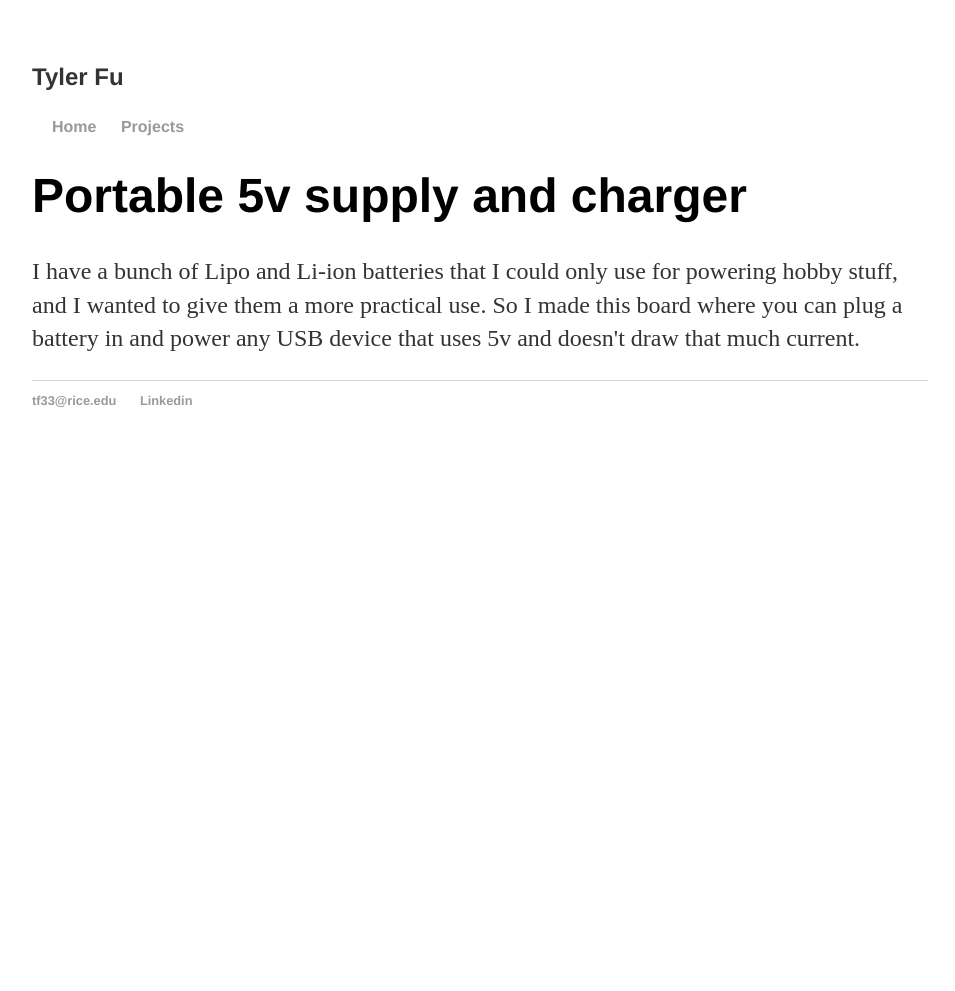
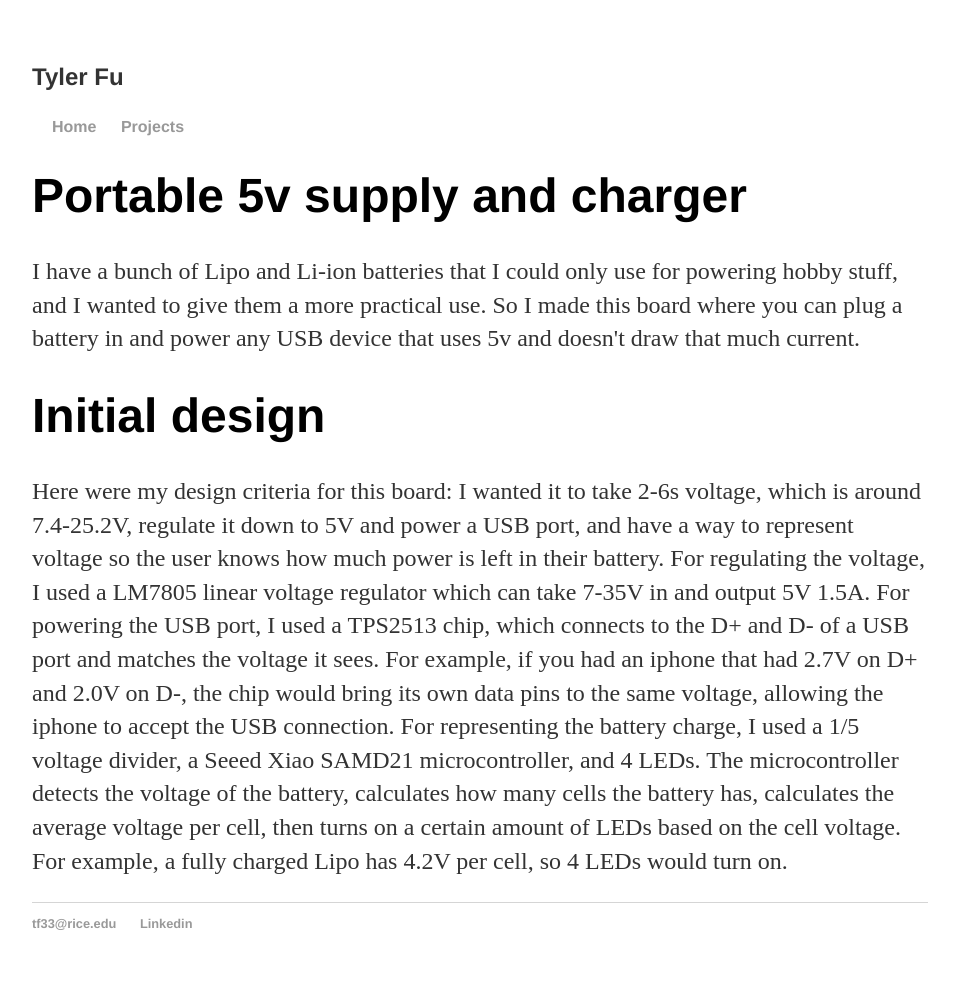
Before and after one commit to tfu1897/tfu1897.github.io, a Jekyll site: the page built from Projects/charger.html, in a window 1280 px wide. Shown: the whole page, without its empty margins (160-1115 px from the left). Built offline with Jekyll 4.4.1, drawn with Linux system fonts in a browser that asks for light colours; before the commit the page ends 900 px from its top, so only the background shows below that.

Commit message:
Update charger.html

```diff
--- a/Projects/charger.html
+++ b/Projects/charger.html
@@ -7,4 +7,6 @@ permalink: /Projects/charger/
 	<h1>Portable 5v supply and charger</h1>
 
 	<p>I have a bunch of Lipo and Li-ion batteries that I could only use for powering hobby stuff, and I wanted to give them a more practical use.  So I made this board where you can plug a battery in and power any USB device that uses 5v and doesn't draw that much current.  </p>
+	<h1>Initial design</h1>
+	<p>Here were my design criteria for this board: I wanted it to take 2-6s voltage, which is around 7.4-25.2V, regulate it down to 5V and power a USB port, and have a way to represent voltage so the user knows how much power is left in their battery. For regulating the voltage, I used a LM7805 linear voltage regulator which can take 7-35V in and output 5V 1.5A. For powering the USB port, I used a TPS2513 chip, which connects to the D+ and D- of a USB port and matches the voltage it sees. For example, if you had an iphone that had 2.7V on D+ and 2.0V on D-, the chip would bring its own data pins to the same voltage, allowing the iphone to accept the USB connection.  For representing the battery charge, I used a 1/5 voltage divider, a Seeed Xiao SAMD21 microcontroller, and 4 LEDs.  The microcontroller detects the voltage of the battery, calculates how many cells the battery has, calculates the average voltage per cell, then turns on a certain amount of LEDs based on the cell voltage.  For example, a fully charged Lipo has 4.2V per cell, so 4 LEDs would turn on. </p>
 </div>
```
